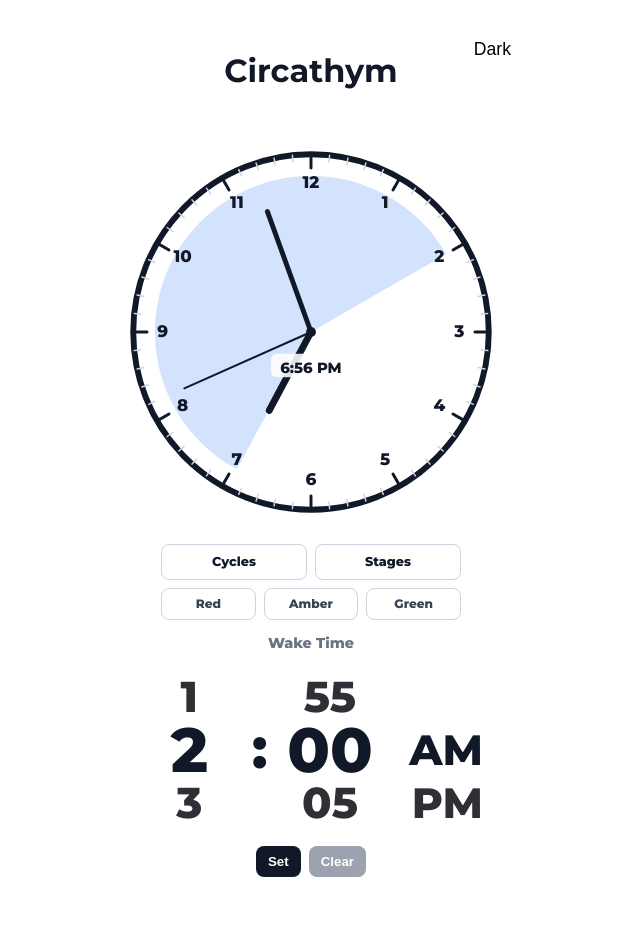
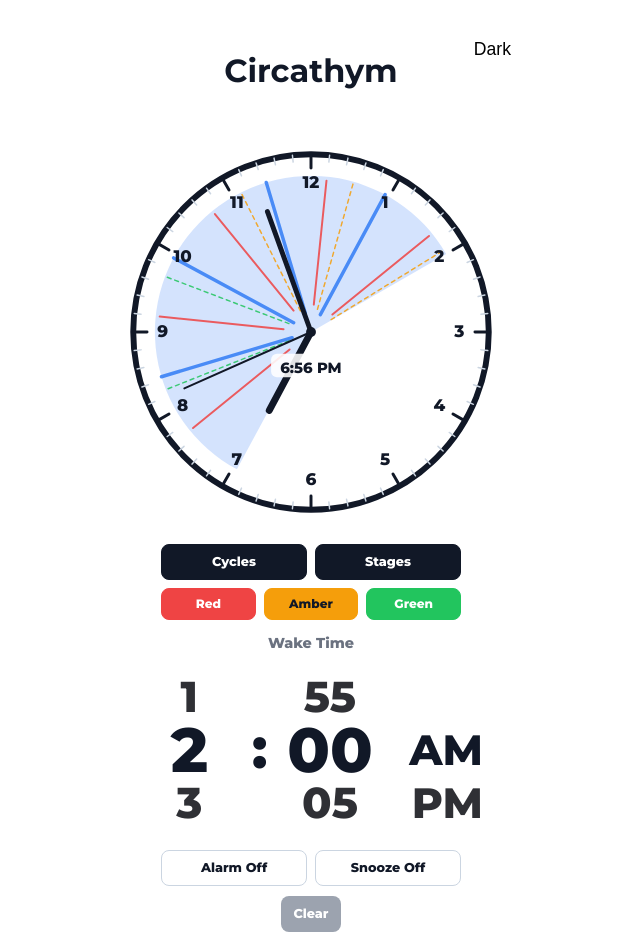
Before and after one commit to knickerbocker96/circathym, a React (Vite) app: page / in a window 1280 px wide. Shown: the whole page, without its empty margins (329-969 px from the left). Before the commit the page ends 897 px from the top, so only its background shows below. Built offline with nearby package versions, Linux system fonts and the light colour scheme.

Commit message:
alarm and snooze works

```diff
--- a/src/App.jsx
+++ b/src/App.jsx
@@ -9,6 +9,8 @@ import { recommendNearbyWakeTimes } from './logic/sleepCycle';
 import useAlarm from './hooks/useAlarm';
 import { formatHHMM, getNextTimeInTimeZone } from './utils/timeUtils';
 
+const SNOOZE_OPTIONS = [5, 10, 15, 20, 30];
+
 export default function App() {
   const [currentTime, setCurrentTime] = useState(() => new Date());
   const [wakeTimeStr, setWakeTimeStr] = useState(() => {
@@ -18,11 +20,14 @@ export default function App() {
   const [hasUserSetWakeTime, setHasUserSetWakeTime] = useState(false);
   const [recommendationAnchor, setRecommendationAnchor] = useState(null);
   const [selectedRecommendationKey, setSelectedRecommendationKey] = useState(null);
-  const [showCycleBoundaries, setShowCycleBoundaries] = useState(false);
-  const [showStageMarkers, setShowStageMarkers] = useState(false);
-  const [showRedStages, setShowRedStages] = useState(false);
-  const [showAmberStages, setShowAmberStages] = useState(false);
-  const [showGreenStages, setShowGreenStages] = useState(false);
+  const [showCycleBoundaries, setShowCycleBoundaries] = useState(true);
+  const [showRedStages, setShowRedStages] = useState(true);
+  const [showAmberStages, setShowAmberStages] = useState(true);
+  const [showGreenStages, setShowGreenStages] = useState(true);
+  const [alarmEnabled, setAlarmEnabled] = useState(false);
+  const [snoozeEnabled, setSnoozeEnabled] = useState(false);
+  const [isRinging, setIsRinging] = useState(false);
+  const [scheduledAlarmDate, setScheduledAlarmDate] = useState(null);
   const [darkMode, setDarkMode] = useState(() => {
     try {
       const saved = localStorage.getItem('theme');
@@ -48,9 +53,11 @@ export default function App() {
     return () => clearInterval(id);
   }, []);
 
-  const wakeDate = useMemo(() => {
+  const selectedWakeDate = useMemo(() => {
     return getNextTimeInTimeZone(wakeTimeStr, currentTime);
   }, [wakeTimeStr, currentTime]);
+  const wakeDate = scheduledAlarmDate || selectedWakeDate;
+  const showStageMarkers = showRedStages || showAmberStages || showGreenStages;
 
   const rec = useMemo(() => {
     if (!hasUserSetWakeTime || !recommendationAnchor) return [];
@@ -58,7 +65,11 @@ export default function App() {
     return recommendNearbyWakeTimes(recommendationAnchor.bedDate, recommendationAnchor.wakeDate)
       .filter((item) => getRecommendationKey(item.date) !== selectedRecommendationKey);
   }, [hasUserSetWakeTime, recommendationAnchor, selectedRecommendationKey]);
-  const { setAlarmAt, clearAlarm } = useAlarm();
+  const { setAlarmAt, clearAlarm, unlockAlarmSound } = useAlarm(() => {
+    setIsRinging(true);
+    setAlarmEnabled(false);
+    setScheduledAlarmDate(null);
+  });
 
   function handleWakeTimeChange(nextWakeTime) {
     const nextWakeDate = getNextTimeInTimeZone(nextWakeTime, currentTime);
@@ -70,6 +81,12 @@ export default function App() {
       wakeDate: nextWakeDate,
     });
     setSelectedRecommendationKey(null);
+    setIsRinging(false);
+
+    if (alarmEnabled) {
+      setAlarmAt(nextWakeDate);
+      setScheduledAlarmDate(nextWakeDate);
+    }
   }
 
   function handleRecommendationSelect(recommendation) {
@@ -78,28 +95,71 @@ export default function App() {
     setWakeTimeStr(formatHHMM(roundedDate));
     setHasUserSetWakeTime(true);
     setSelectedRecommendationKey(getRecommendationKey(roundedDate));
+    setIsRinging(false);
+
+    if (alarmEnabled) {
+      setAlarmAt(roundedDate);
+      setScheduledAlarmDate(roundedDate);
+    }
   }
 
   function handleClear() {
     clearAlarm();
+    setAlarmEnabled(false);
+    setIsRinging(false);
+    setScheduledAlarmDate(null);
     setHasUserSetWakeTime(false);
     setRecommendationAnchor(null);
     setSelectedRecommendationKey(null);
     alert('Cleared');
   }
 
+  function handleAlarmToggle() {
+    if (alarmEnabled) {
+      clearAlarm();
+      setAlarmEnabled(false);
+      setIsRinging(false);
+      return;
+    }
+
+    const nextWakeDate = getNextTimeInTimeZone(wakeTimeStr, new Date());
+
+    unlockAlarmSound();
+    setAlarmAt(nextWakeDate);
+    setScheduledAlarmDate(nextWakeDate);
+    setAlarmEnabled(true);
+    setHasUserSetWakeTime(true);
+  }
+
+  function handleSnoozeToggle() {
+    setSnoozeEnabled((value) => !value);
+  }
+
+  function handleSnooze(minutes) {
+    const nextWakeDate = new Date(Date.now() + minutes * 60 * 1000);
+
+    setWakeTimeStr(formatHHMM(nextWakeDate));
+    setHasUserSetWakeTime(true);
+    setRecommendationAnchor({
+      bedDate: new Date(currentTime),
+      wakeDate: nextWakeDate,
+    });
+    setSelectedRecommendationKey(null);
+    setIsRinging(false);
+    setAlarmEnabled(true);
+    setScheduledAlarmDate(nextWakeDate);
+    setAlarmAt(nextWakeDate);
+  }
+
   function handleStageToggle() {
     const nextValue = !showStageMarkers;
 
-    setShowStageMarkers(nextValue);
     setShowRedStages(nextValue);
     setShowAmberStages(nextValue);
     setShowGreenStages(nextValue);
   }
 
   function handleRagToggle(color) {
-    setShowStageMarkers(true);
-
     if (color === 'red') {
       setShowRedStages((value) => !value);
     } else if (color === 'amber') {
@@ -183,7 +243,16 @@ export default function App() {
 
         {hasUserSetWakeTime && <Recommendations times={rec} onSelect={handleRecommendationSelect} />}
 
-        <AlarmControls onSet={() => { setAlarmAt(wakeDate); alert('Alarm set'); }} onClear={handleClear} />
+        <AlarmControls
+          alarmEnabled={alarmEnabled}
+          snoozeEnabled={snoozeEnabled}
+          isRinging={isRinging}
+          snoozeOptions={SNOOZE_OPTIONS}
+          onAlarmToggle={handleAlarmToggle}
+          onSnoozeToggle={handleSnoozeToggle}
+          onSnooze={handleSnooze}
+          onClear={handleClear}
+        />
       </main>
     </div>
   );
--- a/src/components/AlarmControls/AlarmControls.css
+++ b/src/components/AlarmControls/AlarmControls.css
@@ -1,3 +1,83 @@
-.alarm-controls { display:flex; gap:8px; justify-content:center; margin-top:8px; }
-.btn { padding:8px 12px; border-radius:8px; border:0; background:var(--btn-bg); color:var(--btn-color); font-weight:600; }
-.btn.muted { background:var(--btn-muted-bg); color:var(--btn-muted-color); }
+.alarm-controls {
+  display: grid;
+  gap: 10px;
+  justify-items: center;
+  margin: 12px auto 0;
+  width: min(100%, 300px);
+}
+
+.alarm-toggle-row {
+  display: grid;
+  grid-template-columns: repeat(2, minmax(0, 1fr));
+  gap: 8px;
+  width: 100%;
+}
+
+.alarm-toggle,
+.btn,
+.snooze-option {
+  min-height: 36px;
+  border-radius: 8px;
+  font: inherit;
+  font-size: 0.8rem;
+  font-weight: 800;
+  cursor: pointer;
+}
+
+.alarm-toggle {
+  border: 1px solid var(--border);
+  background: var(--control-bg);
+  color: var(--text);
+}
+
+.alarm-toggle--active {
+  border-color: var(--text);
+  background: var(--text);
+  color: var(--card-bg);
+}
+
+.ringing-panel {
+  display: grid;
+  gap: 8px;
+  width: 100%;
+  padding: 10px;
+  border: 1px solid var(--border);
+  border-radius: 8px;
+  background: var(--control-bg);
+  box-sizing: border-box;
+}
+
+.ringing-label {
+  color: var(--text);
+  font-size: 0.78rem;
+  font-weight: 800;
+  text-align: center;
+}
+
+.snooze-grid {
+  display: grid;
+  grid-template-columns: 1fr;
+  gap: 6px;
+}
+
+.snooze-option {
+  border: 1px solid var(--border);
+  background: var(--card-bg);
+  color: var(--text);
+}
+
+.snooze-option:hover {
+  border-color: var(--accent);
+}
+
+.btn {
+  padding: 8px 12px;
+  border: 0;
+  background: var(--btn-bg);
+  color: var(--btn-color);
+}
+
+.btn.muted {
+  background: var(--btn-muted-bg);
+  color: var(--btn-muted-color);
+}
--- a/src/components/AlarmControls/AlarmControls.jsx
+++ b/src/components/AlarmControls/AlarmControls.jsx
@@ -1,11 +1,60 @@
 import React from 'react';
 import './AlarmControls.css';
 
-export default function AlarmControls({ onSet, onClear }) {
+export default function AlarmControls({
+  alarmEnabled,
+  snoozeEnabled,
+  isRinging,
+  snoozeOptions,
+  onAlarmToggle,
+  onSnoozeToggle,
+  onSnooze,
+  onClear,
+}) {
   return (
     <div className="alarm-controls">
-      <button className="btn" onClick={onSet}>Set</button>
-      <button className="btn muted" onClick={onClear}>Clear</button>
+      <div className="alarm-toggle-row">
+        <button
+          type="button"
+          className={alarmEnabled ? 'alarm-toggle alarm-toggle--active' : 'alarm-toggle'}
+          onClick={onAlarmToggle}
+          aria-pressed={alarmEnabled}
+        >
+          Alarm {alarmEnabled ? 'On' : 'Off'}
+        </button>
+        <button
+          type="button"
+          className={snoozeEnabled ? 'alarm-toggle alarm-toggle--active' : 'alarm-toggle'}
+          onClick={onSnoozeToggle}
+          aria-pressed={snoozeEnabled}
+        >
+          Snooze {snoozeEnabled ? 'On' : 'Off'}
+        </button>
+      </div>
+
+      {isRinging && (
+        <div className="ringing-panel" role="status" aria-live="polite">
+          <div className="ringing-label">Alarm ringing</div>
+          {snoozeEnabled && (
+            <div className="snooze-grid" aria-label="Snooze options">
+              {snoozeOptions.map((minutes) => (
+                <button
+                  type="button"
+                  className="snooze-option"
+                  key={minutes}
+                  onClick={() => onSnooze(minutes)}
+                >
+                  {minutes} min
+                </button>
+              ))}
+            </div>
+          )}
+        </div>
+      )}
+
+      <button type="button" className="btn muted" onClick={onClear}>
+        Clear
+      </button>
     </div>
   );
 }
--- a/src/hooks/useAlarm.js
+++ b/src/hooks/useAlarm.js
@@ -1,9 +1,16 @@
 import { useRef, useEffect } from 'react';
 
-function playBeep(duration = 3000) {
+function playBeep(audioContextRef, duration = 3000) {
   try {
     const AudioContext = window.AudioContext || window.webkitAudioContext;
-    const ctx = new AudioContext();
+    const ctx = audioContextRef.current || new AudioContext();
+    const shouldCloseContext = !audioContextRef.current;
+
+    audioContextRef.current = ctx;
+    if (ctx.state === 'suspended') {
+      ctx.resume();
+    }
+
     const o = ctx.createOscillator();
     const g = ctx.createGain();
     o.type = 'sine';
@@ -12,27 +19,58 @@ function playBeep(duration = 3000) {
     o.connect(g);
     g.connect(ctx.destination);
     o.start();
-    setTimeout(() => { o.stop(); ctx.close(); }, duration);
+    setTimeout(() => {
+      o.stop();
+      if (shouldCloseContext) ctx.close();
+    }, duration);
   } catch (e) {
     const a = new Audio();
     a.play().catch(() => {});
   }
 }
 
-export default function useAlarm() {
+export default function useAlarm(onRing) {
   const cancelRef = useRef(null);
+  const onRingRef = useRef(onRing);
+  const audioContextRef = useRef(null);
 
-  useEffect(() => () => { if (cancelRef.current) cancelRef.current(); }, []);
+  useEffect(() => () => {
+    if (cancelRef.current) cancelRef.current();
+    if (audioContextRef.current) audioContextRef.current.close();
+  }, []);
+
+  useEffect(() => {
+    onRingRef.current = onRing;
+  }, [onRing]);
+
+  function triggerAlarm() {
+    playBeep(audioContextRef);
+    if (onRingRef.current) onRingRef.current();
+  }
+
+  function unlockAlarmSound() {
+    try {
+      const AudioContext = window.AudioContext || window.webkitAudioContext;
+      if (!audioContextRef.current) {
+        audioContextRef.current = new AudioContext();
+      }
+      if (audioContextRef.current.state === 'suspended') {
+        audioContextRef.current.resume();
+      }
+    } catch (e) {}
+  }
 
   function setAlarmAt(date) {
+    unlockAlarmSound();
     if (cancelRef.current) cancelRef.current();
+    cancelRef.current = null;
     const ms = date - new Date();
-    if (ms <= 0) { playBeep(); return; }
-    const id = setTimeout(() => { playBeep(); cancelRef.current = null; }, ms);
+    if (ms <= 0) { triggerAlarm(); return; }
+    const id = setTimeout(() => { triggerAlarm(); cancelRef.current = null; }, ms);
     cancelRef.current = () => clearTimeout(id);
   }
 
   function clearAlarm() { if (cancelRef.current) { cancelRef.current(); cancelRef.current = null; } }
 
-  return { setAlarmAt, clearAlarm };
+  return { setAlarmAt, clearAlarm, unlockAlarmSound };
 }
```
